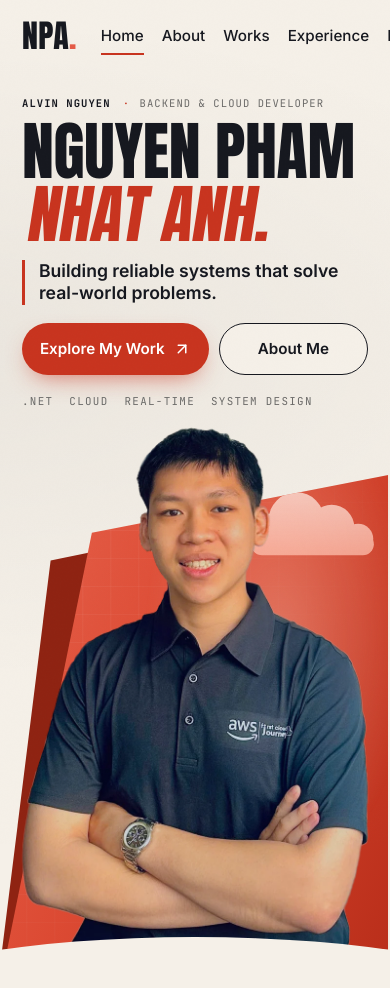
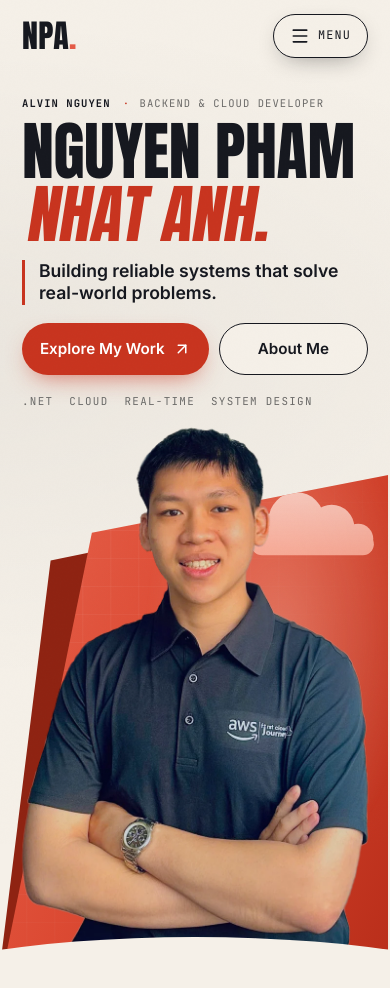
Before and after one commit to nhatanh-dev/portfolio, a Next.js app: page /v2-preview in a window 390 px wide. Shown: the top 988 px of the page. Built offline with nearby package versions, Linux system fonts and the light colour scheme.

Commit message:
feat(portfolio-v2): add accessible full-screen menu for narrow viewports

```diff
--- a/src/app/v2-preview/v2.module.css
+++ b/src/app/v2-preview/v2.module.css
@@ -1298,3 +1298,94 @@
     opacity: 0.6;
   }
 }
+
+/* Below 1024px the primary links live in a full-screen menu so any number of sections fits. The toggle is fixed so the menu stays
+   reachable from every section. Closed, the menu is visibility:hidden, so none of its links are focusable. */
+.menuBtn {
+  display: none;
+}
+
+@media (max-width: 1023px) {
+  .menuBtn {
+    position: fixed;
+    top: 14px;
+    right: var(--gut);
+    z-index: 40;
+    display: inline-flex;
+    align-items: center;
+    gap: 8px;
+    min-height: 44px;
+    padding: 0 16px;
+    border: 1.5px solid var(--ink);
+    border-radius: 999px;
+    background: var(--paper);
+    color: var(--ink);
+    font-family: var(--v2-mono), monospace;
+    font-size: 0.74rem;
+    letter-spacing: 0.1em;
+    text-transform: uppercase;
+    cursor: pointer;
+    box-shadow: 0 8px 24px -10px rgba(17, 17, 18, 0.45);
+  }
+
+  .navLinks {
+    position: fixed;
+    inset: 0;
+    z-index: 30;
+    display: flex;
+    flex-direction: column;
+    justify-content: center;
+    gap: 4px;
+    padding: calc(var(--nav-h) + 12px) var(--gut) 40px;
+    overflow-y: auto;
+    background: var(--ink);
+    color: var(--paper);
+    font-family: var(--v2-display), Impact, sans-serif;
+    font-size: clamp(2.2rem, 9vw, 3.6rem);
+    line-height: 1.1;
+    letter-spacing: 0.01em;
+    text-transform: uppercase;
+    visibility: hidden;
+    opacity: 0;
+    transition: opacity 0.3s, visibility 0s 0.3s;
+  }
+
+  .nav[data-open="true"] .navLinks {
+    visibility: visible;
+    opacity: 1;
+    transition: opacity 0.3s;
+  }
+
+  .navLinks a {
+    display: flex;
+    align-items: baseline;
+    gap: 14px;
+    padding: 6px 0;
+    min-height: 44px;
+  }
+
+  .navLinks sup {
+    display: inline;
+    margin: 0;
+    font-size: 0.8rem;
+    letter-spacing: 0.1em;
+    color: var(--vermilion);
+  }
+
+  .navLinks a[aria-current="page"]::after {
+    display: none;
+  }
+
+  .navLinks a:focus-visible,
+  .menuBtn:focus-visible {
+    outline: 2px solid var(--vermilion);
+    outline-offset: 4px;
+  }
+}
+
+@media (max-width: 1023px) and (prefers-reduced-motion: reduce) {
+  .navLinks,
+  .nav[data-open="true"] .navLinks {
+    transition: none;
+  }
+}
--- a/src/components/v2/V2Nav.tsx
+++ b/src/components/v2/V2Nav.tsx
@@ -1,15 +1,77 @@
+"use client";
+
+import { useEffect, useRef, useState } from "react";
+import { Menu, X } from "lucide-react";
 import styles from "@/app/v2-preview/v2.module.css";
 import { v2Sections } from "./registry";
 
+/**
+ * Inline links on wide screens; below 1024px the same <nav> becomes a full-screen menu opened by a button. The list comes from
+ * the registry, so only implemented sections are ever linked, however many are added.
+ */
 export default function V2Nav() {
+  const [open, setOpen] = useState(false);
+  const btn = useRef<HTMLButtonElement>(null);
+  const nav = useRef<HTMLElement>(null);
+
+  useEffect(() => {
+    if (!open) return;
+    const root = document.documentElement;
+    const prev = root.style.overflow;
+    root.style.overflow = "hidden";
+    nav.current?.querySelector<HTMLElement>("a")?.focus();
+
+    const close = () => {
+      setOpen(false);
+      btn.current?.focus();
+    };
+    const onKey = (e: KeyboardEvent) => {
+      if (e.key === "Escape") close();
+      else if (e.key === "Tab") {
+        // Loop focus through the toggle and the links while the menu covers the page.
+        const f = [btn.current, ...Array.from(nav.current?.querySelectorAll<HTMLElement>("a") ?? [])].filter(Boolean) as HTMLElement[];
+        const first = f[0];
+        const last = f[f.length - 1];
+        if (e.shiftKey && document.activeElement === first) {
+          e.preventDefault();
+          last.focus();
+        } else if (!e.shiftKey && document.activeElement === last) {
+          e.preventDefault();
+          first.focus();
+        }
+      }
+    };
+    // Rotating or widening to the inline layout must not leave the page scroll-locked.
+    const mq = window.matchMedia("(min-width: 1024px)");
+    const onMq = () => mq.matches && setOpen(false);
+    document.addEventListener("keydown", onKey);
+    mq.addEventListener("change", onMq);
+    return () => {
+      root.style.overflow = prev;
+      document.removeEventListener("keydown", onKey);
+      mq.removeEventListener("change", onMq);
+    };
+  }, [open]);
+
   return (
-    <header className={styles.nav}>
-      <a href="#hero" className={styles.logo} aria-label="NPA home">
+    <header className={styles.nav} data-open={open}>
+      <a href="#hero" className={styles.logo} aria-label="NPA home" onClick={() => setOpen(false)}>
         NPA<span>.</span>
       </a>
-      <nav aria-label="Primary" className={styles.navLinks}>
+      <button
+        ref={btn}
+        type="button"
+        className={styles.menuBtn}
+        aria-expanded={open}
+        aria-controls="v2-menu"
+        onClick={() => setOpen((v) => !v)}
+      >
+        {open ? <X size={20} aria-hidden="true" /> : <Menu size={20} aria-hidden="true" />}
+        <span>{open ? "Close" : "Menu"}</span>
+      </button>
+      <nav id="v2-menu" ref={nav} aria-label="Primary" className={styles.navLinks}>
         {v2Sections.map((s, i) => (
-          <a key={s.id} href={`#${s.id}`} aria-current={i === 0 ? "page" : undefined}>
+          <a key={s.id} href={`#${s.id}`} aria-current={i === 0 ? "page" : undefined} onClick={() => setOpen(false)}>
             <sup>{String(i + 1).padStart(2, "0")}</sup>
             {s.label}
           </a>
```
